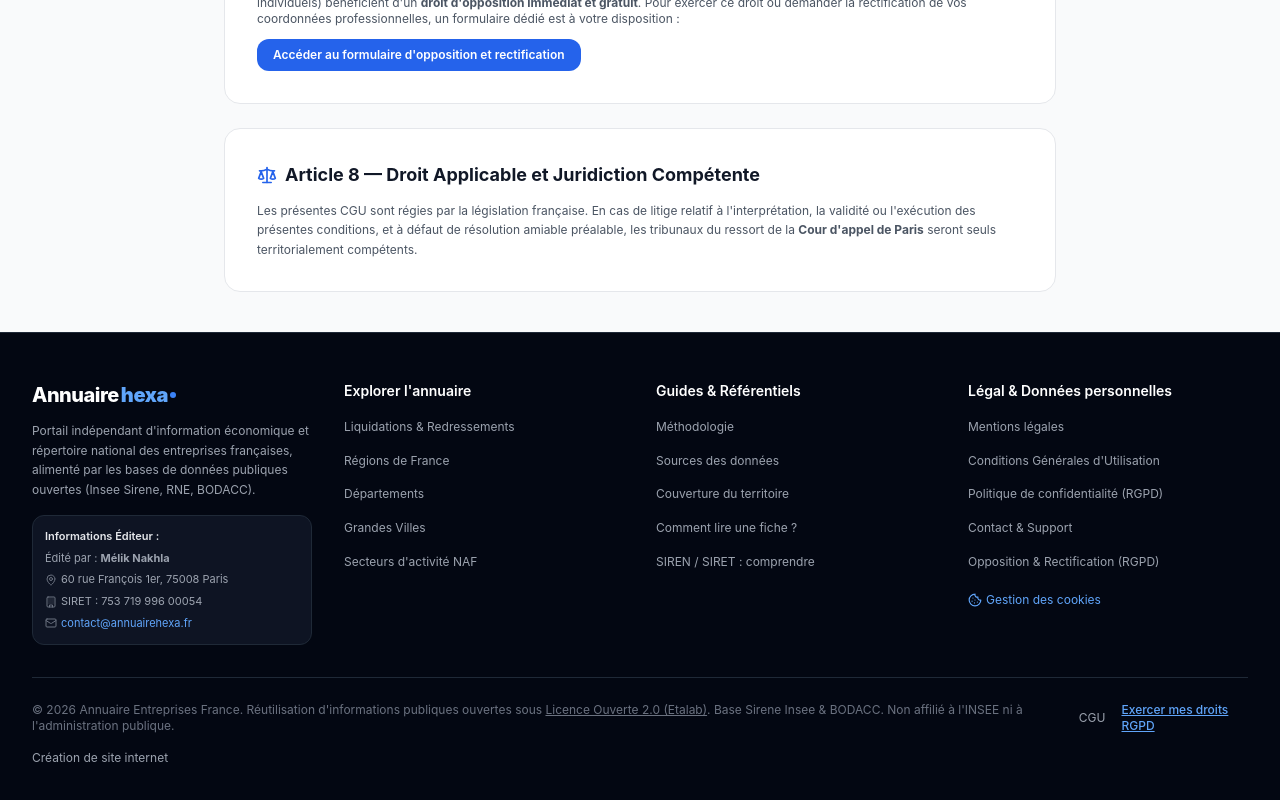
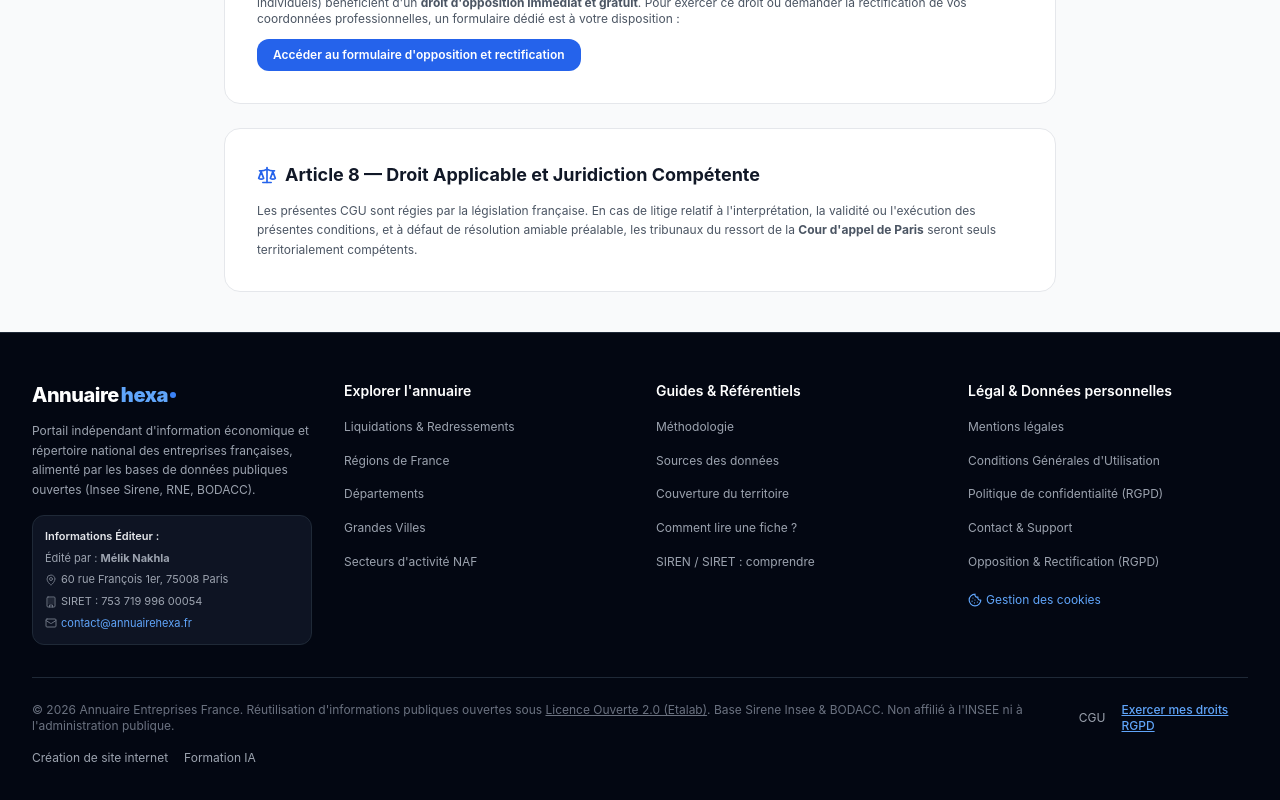
Before and after one commit to melikna/annuairehexa, a Next.js app: page /cgu in a window 1280 px wide. Shown: the part 2108-2908 px from the top of the page. Built offline with nearby package versions, Linux system fonts and the light colour scheme; no server answers.

Commit message:
feat: add Formation IA link beside footer attribution

```diff
--- a/src/components/layout/Footer.tsx
+++ b/src/components/layout/Footer.tsx
@@ -170,7 +170,7 @@ export function Footer() {
               </Link>
             </div>
           </div>
-          <p className="mt-4 text-xs text-gray-400">
+          <p className="mt-4 flex flex-wrap items-center gap-x-4 gap-y-2 text-xs text-gray-400">
             <a
               href="https://www.sitetoclient.com/"
               title="Création de site internet"
@@ -178,6 +178,13 @@ export function Footer() {
             >
               Création de site internet
             </a>
+            <a
+              href="https://wmn-digital.fr"
+              title="Formation IA"
+              className="hover:text-white hover:underline transition-colors"
+            >
+              Formation IA
+            </a>
           </p>
         </div>
       </div>
```
